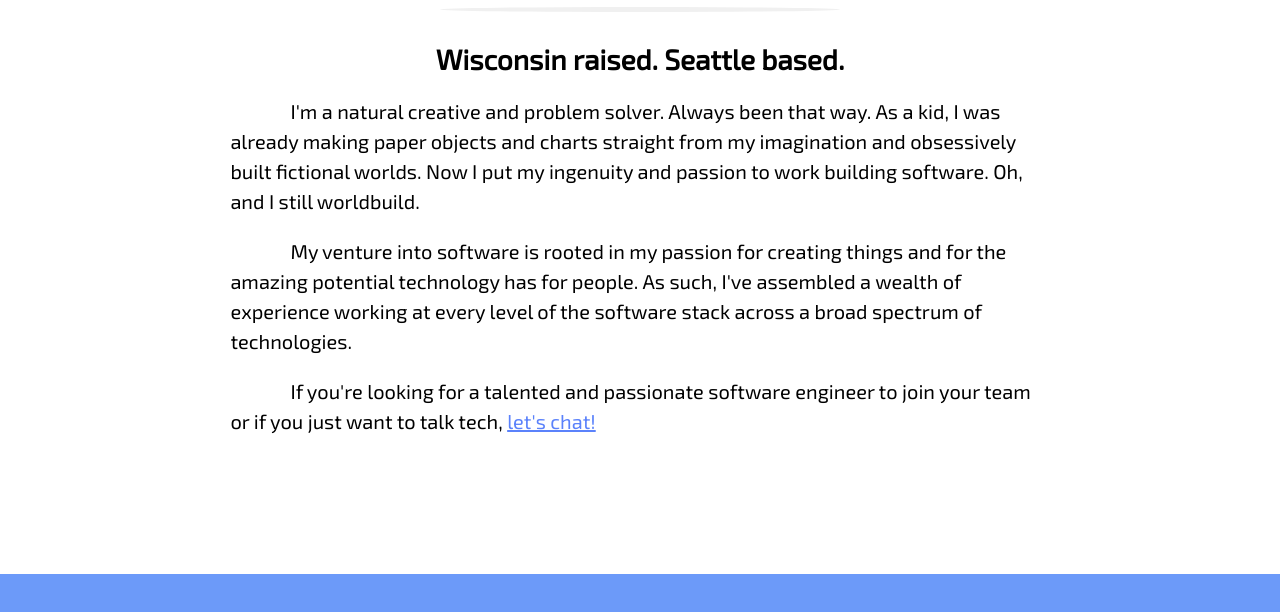
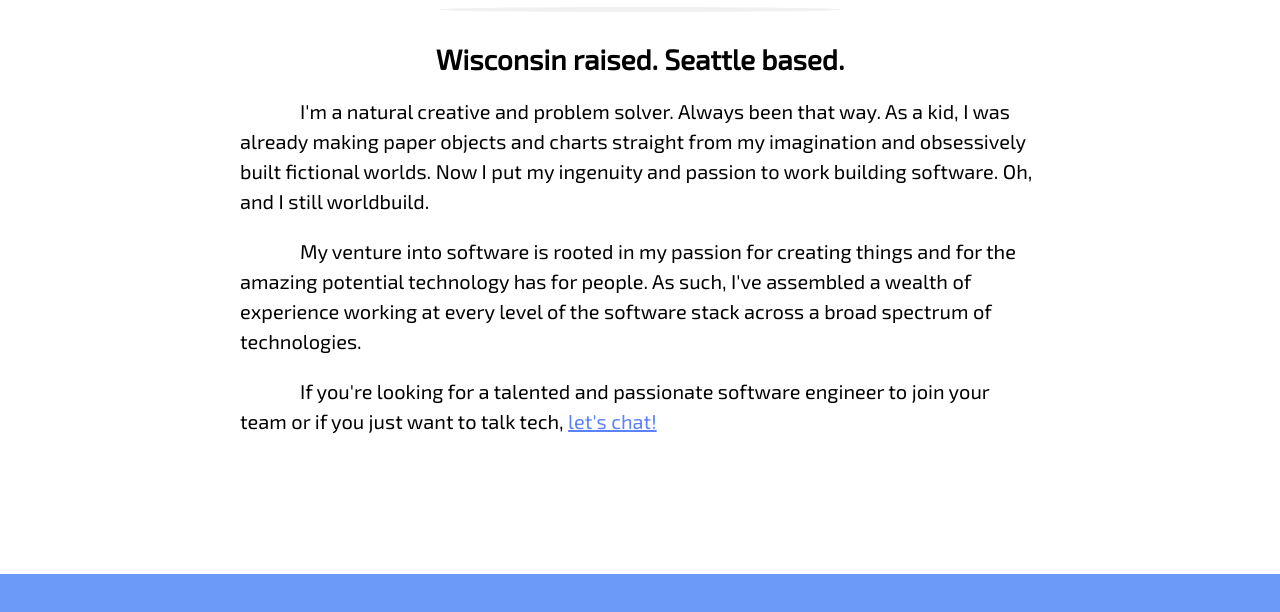
Before and after one commit to Xoadra/IanPortfolio, a React app: page / in a window 1280 px wide. Shown: the part 668-1280 px from the top of the page. Built offline with nearby package versions, Linux system fonts and the light colour scheme.

Commit message:
Tweaked section content expansion limits

```diff
--- a/package.json
+++ b/package.json
@@ -4,7 +4,7 @@
 
 {
 	"name": "ian-peterson",
-	"version": "0.3.0",
+	"version": "1.0.0",
 	"scripts": {
 		"node": "node server/server.js",
 		"build": "NODE_ENV=production webpack --progress",
--- a/public/styles.css
+++ b/public/styles.css
@@ -34,9 +34,10 @@ section {
 	padding: 75px 0;
 }
 
-.content {
+.volume {
 	height: 100%;
-	margin: 0 10%;
+	max-width: 1000px;
+	margin: 0 auto;
 }
 
 h3 {
--- a/view/app/components/about/about.js
+++ b/view/app/components/about/about.js
@@ -10,7 +10,7 @@ import './about.css'
 
 export default ( ) => (
 	<section id="about">
-		<div className="content">
+		<div className="volume">
 			<h3> About Me </h3>
 			<hr/>
 			<h5> Wisconsin raised.  Seattle based. </h5>
--- a/view/app/components/portfolio/portfolio.js
+++ b/view/app/components/portfolio/portfolio.js
@@ -10,7 +10,7 @@ import './portfolio.css'
 
 export default ( ) => (
 	<section id="portfolio">
-		<div className="content">
+		<div className="volume">
 			<h3> Portfolio </h3>
 			<hr/>
 			<h4> Coming soon! </h4>
--- a/view/app/components/skills/skills.js
+++ b/view/app/components/skills/skills.js
@@ -15,7 +15,7 @@ export default ( ) => {
 	const csharp = [ 'ASP.NET Core', 'Unity Engine' ]
 	return (
 		<section id="skills">
-			<div className="content">
+			<div className="volume">
 				<h3> Skills </h3>
 				<hr/>
 				<h4> The Big Three </h4>
```
Also changed, not shown: 1 other file.
